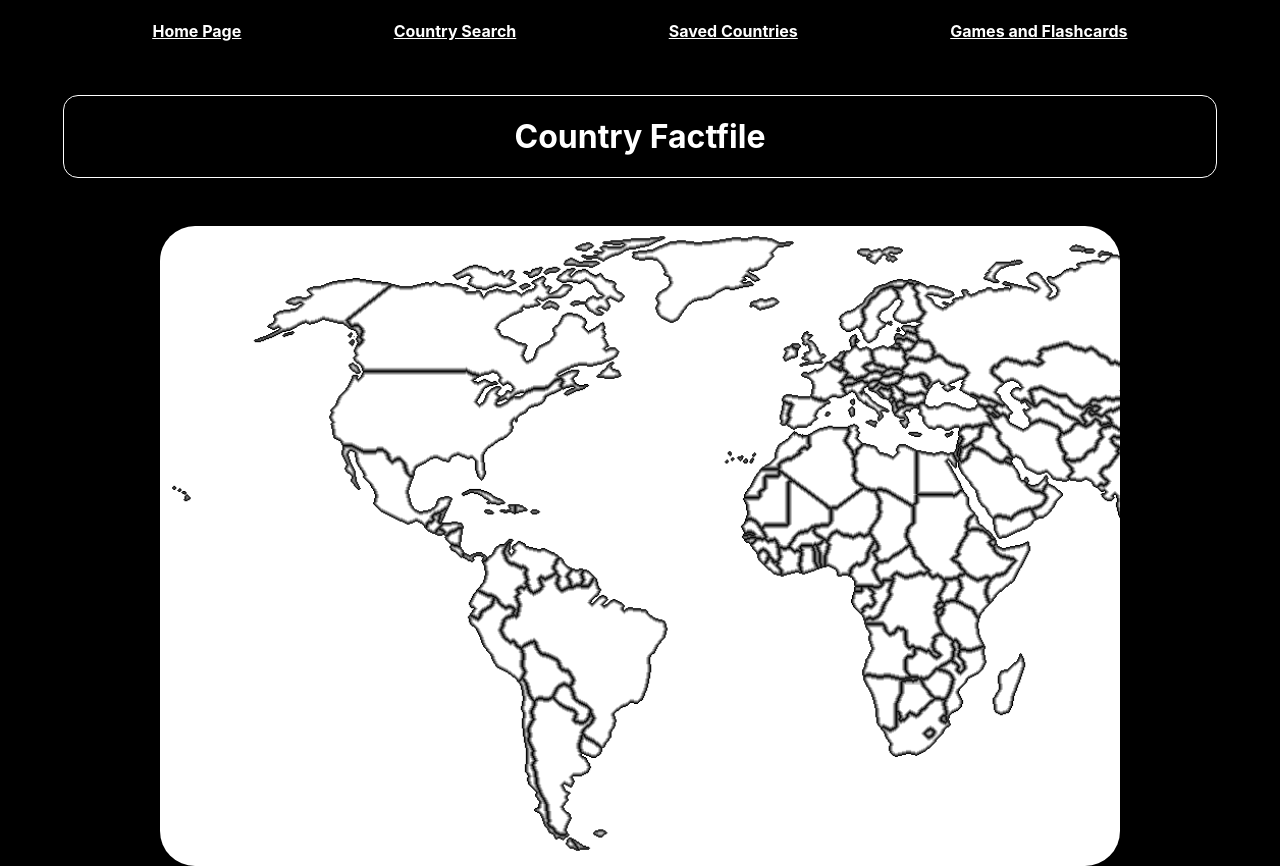
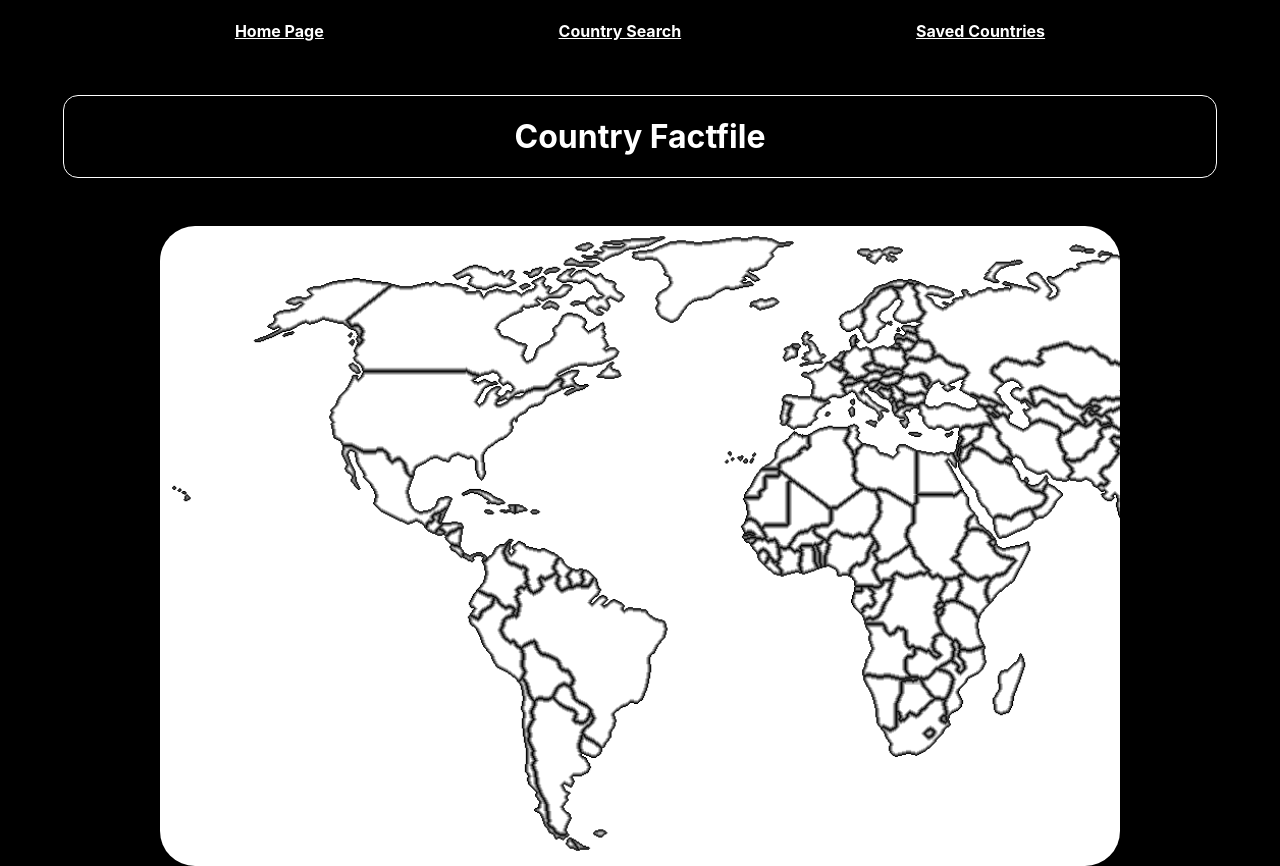
Before and after one commit to alrowntreebeech/country_facts, a React (Create React App) app: page / in a window 1280 px wide. Built offline with nearby package versions, Linux system fonts and the light colour scheme.

Commit message:
delete games link

```diff
--- a/src/features/navigationBar/NavigationBar.js
+++ b/src/features/navigationBar/NavigationBar.js
@@ -8,7 +8,6 @@ const NavigationBar =() => {
             <NavLink to="/" className={ ({ isActive }) => isActive ? 'active-navlink' : 'inactive-navlink' }><h4>Home Page</h4></NavLink>
             <NavLink to="/search" className={ ({ isActive }) => isActive ? 'active-navlink' : 'inactive-navlink' } ><h4>Country Search</h4></NavLink>
             <NavLink to="working" className={ ({ isActive }) => isActive ? 'active-navlink' : 'inactive-navlink' }><h4>Saved Countries</h4></NavLink>
-            <NavLink to="working" className={ ({ isActive }) => isActive ? 'active-navlink' : 'inactive-navlink' }><h4>Games and Flashcards</h4></NavLink>
         </nav>
     )
 }
```
